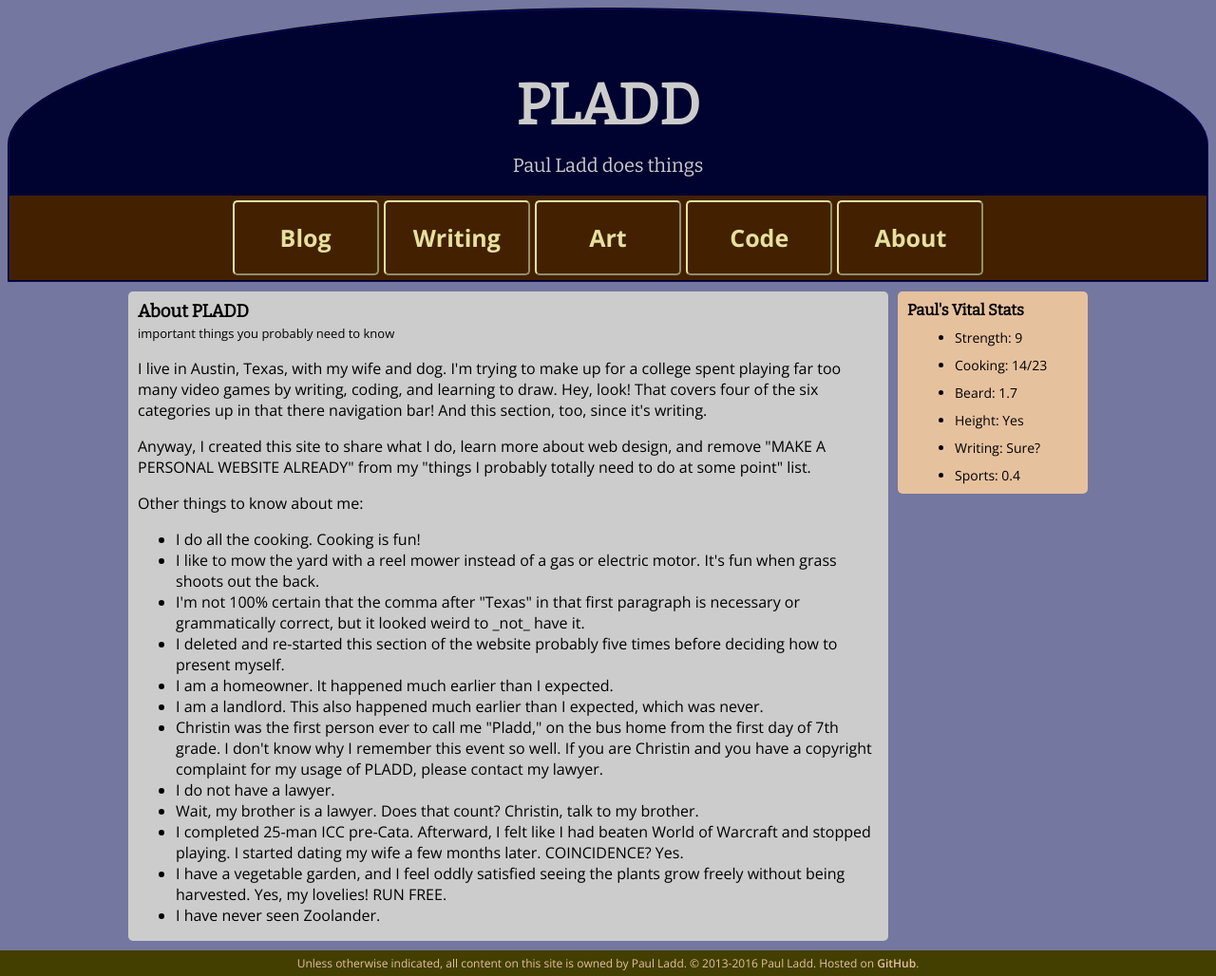
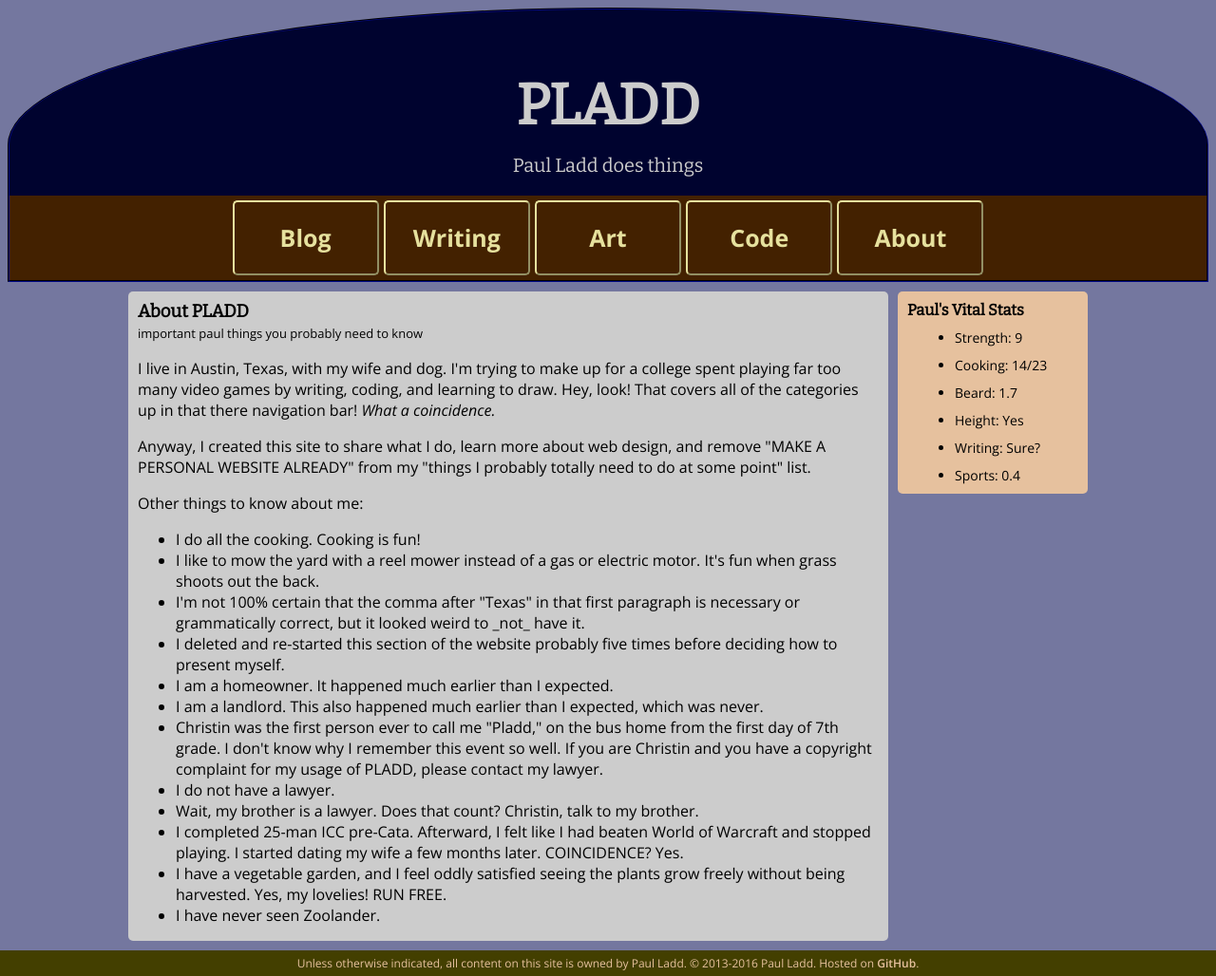
Before and after one commit to itspladd/personal-website-old, a Jekyll site: the page built from about/index.html, in a window 1280 px wide. Shown: the whole page at 95% size. Built offline with Jekyll 4.4.1, drawn with Linux system fonts in a browser that asks for light colours.

Commit message:
Minor wording edits

```diff
--- a/about/index.html
+++ b/about/index.html
@@ -17,8 +17,8 @@ title: "Paul Ladd Does Words, Art, and Code"
 <section>
     <article>
         <h1>About PLADD</h1>
-        <span class="date-author">important things you probably need to know</span>
-        <p>I live in Austin, Texas, with my wife and dog. I'm trying to make up for a college spent playing  far too many video games by writing, coding, and learning to draw. Hey, look! That covers four of the six categories up in that there navigation bar! And this section, too, since it's writing.</p>
+        <span class="date-author">important paul things you probably need to know</span>
+        <p>I live in Austin, Texas, with my wife and dog. I'm trying to make up for a college spent playing  far too many video games by writing, coding, and learning to draw. Hey, look! That covers all of the categories up in that there navigation bar! <em>What a coincidence.</em></p>
 
         <p>Anyway, I created this site to share what I do, learn more about web design, and remove "MAKE A PERSONAL WEBSITE ALREADY" from my "things I probably totally need to do at some point" list.</p>
 
```
